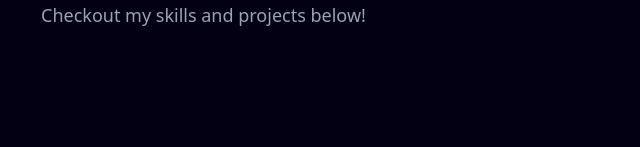
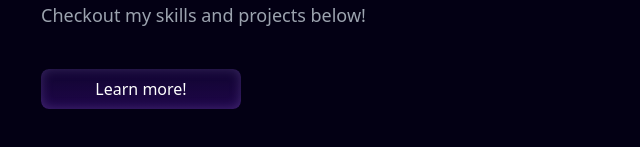
Before and after one commit to hameelhusnain/newportfolio, a Next.js app: page / in a window 1280 px wide. Shown: the part 565-712 px from the top of the page, without its empty margins (39-679 px from the left). Built offline with nearby package versions, Linux system fonts and the light colour scheme; a web font is replaced by a local one.

Commit message:
Add "Learn more!" button to HeroContent component for enhanced user engagement

```diff
--- a/components/sub/HeroContent.tsx
+++ b/components/sub/HeroContent.tsx
@@ -34,6 +34,12 @@ const HeroContent = () => {
             >
               I&apos;m a fullstack developer with a passion for creating beautiful and functional websites. I specialize in React, Next.js, and Tailwind CSS. Checkout my skills and projects below!
             </motion.p>
+            <motion.a
+            variants={slideInFromLeft(1)}
+            className='py-2 button-primary text-center text-white cursor-pointer rounded-lg max-w-[200px]'
+            >
+              Learn more!
+            </motion.a>
         </div>
     </motion.div>
   )
```
